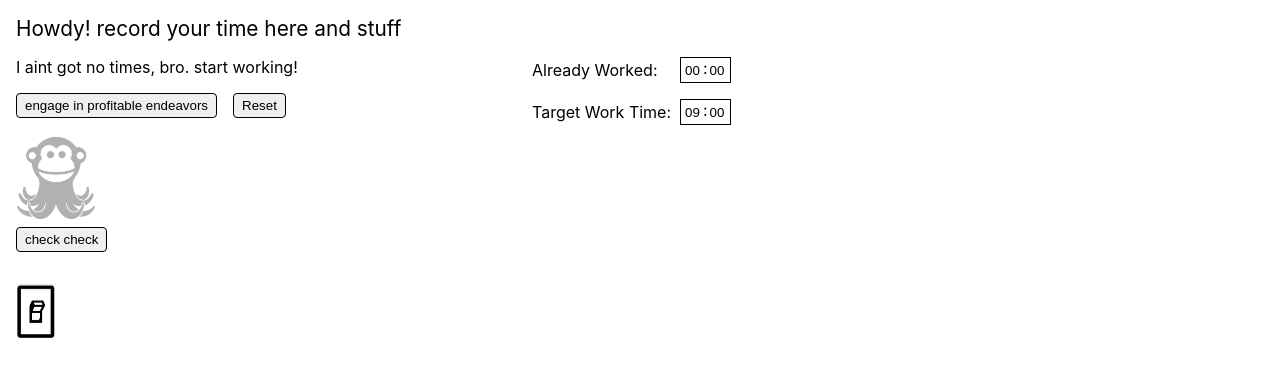
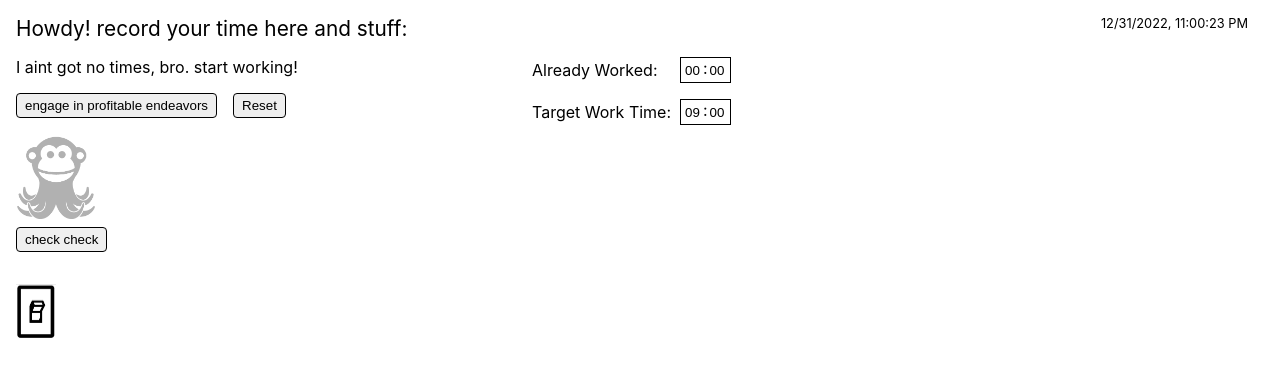
Before and after one commit to stolenricecakes/timey, a React (Create React App) app: page / in a window 1280 px wide. Shown: the top 376 px of the page. Built offline with nearby package versions, Linux system fonts and the light colour scheme.

Commit message:
showing current time

```diff
--- a/src/Timey.scss
+++ b/src/Timey.scss
@@ -22,8 +22,18 @@
         animation-iteration-count: infinite;
     }
 
-    .banner {
-        font-size: 1.3rem;
+    .top-container {
+        display: flex;
+        align-items: center;
+        justify-content: space-between;
+        .banner {
+            font-size: 1.3rem;
+        }
+        .time {
+            align-self: flex-start;
+            font-size: .8rem;
+            margin-right: 3rem;
+        }
     }
 
     button {
--- a/src/components/Timey/Timey.js
+++ b/src/components/Timey/Timey.js
@@ -205,7 +205,10 @@ const Timey = (props) => {
 
     return (
         <div className={getClassName()}>
-            <div className="banner">Howdy!  record your time here and stuff</div>
+            <div className="top-container">
+                <div className="banner">Howdy!  record your time here and stuff:</div>
+                <div className="time">{rightNow.toLocaleString()}</div>
+            </div>
             <div className="app-container">
 
                 <div className="time-log-container">
```
